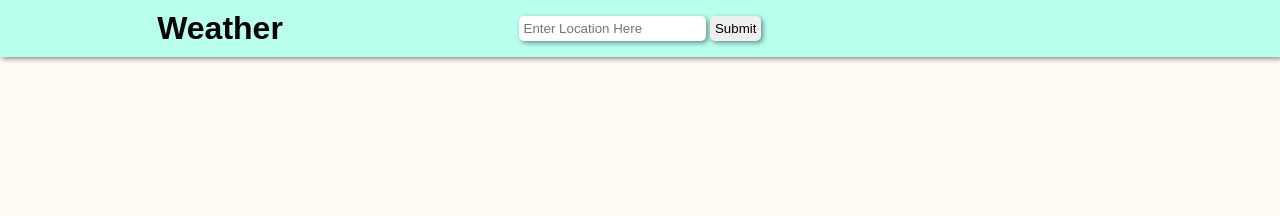
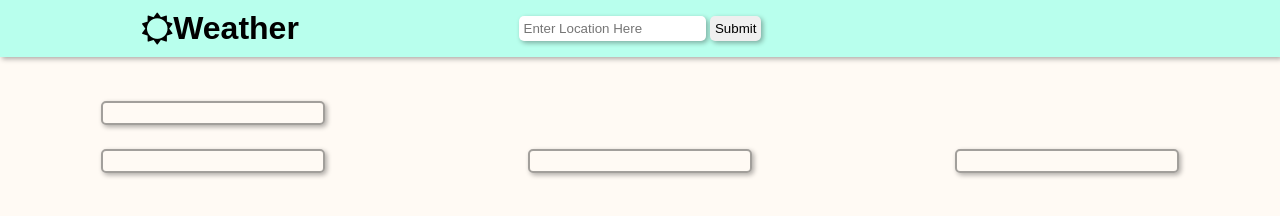
Before and after one commit to thomasxcarney/weather-app, a plain HTML site: page index.html in a window 1280 px wide. Drawn offline with Linux system fonts and the light colour scheme; no server answers.

Commit message:
Add more styling and default location
The page now has some more styling to look a little neater and on load
it shows the weather for Brooklyn, instead of an empty page.

```diff
--- a/index.html
+++ b/index.html
@@ -6,13 +6,17 @@
     <link rel="preconnect" href="https://fonts.googleapis.com">
     <link rel="preconnect" href="https://fonts.gstatic.com" crossorigin>
     <link href="https://fonts.googleapis.com/css2?family=Montserrat:ital,wght@1,800&display=swap" rel="stylesheet">
+    <link rel="stylesheet" href="https://cdnjs.cloudflare.com/ajax/libs/font-awesome/4.7.0/css/font-awesome.min.css">
     <link rel="stylesheet" href="styles.css">
     <script src="scripts.js" defer></script>
     <title>My Weather App</title>
 </head>
 <body>
     <header id="header">
-        <h1>Weather</h1>
+        <div class="title">
+            <i class="fa fa-sun-o" aria-hidden="true"></i>
+            <h1>Weather</h1>
+        </div>
         <form class="location-input-form">
             <input type="text" id="location-input" placeholder="Enter Location Here" />
             <button type="button" id="submit-location">Submit</button>
@@ -20,7 +24,7 @@
     </header>
     <div id="content">
         <div id="location-container"></div>
-        <div id="current-weather-container"></div>
+        <div id="current-weather-container" class="forecast"></div>
         <div id="current-weather-details"></div>
         <div id="forecast-container">
             <div id="day1" class="forecast"></div>
--- a/scripts.js
+++ b/scripts.js
@@ -10,16 +10,21 @@ const getLocationValue = function addSubmitEventListener() {
     let location = locationInput.value;
     getForecast(location);
     getCurrentWeather(location);
-    printLocation();
     })
 };
 
+const setInitialLocation = function setInitialLocation(location) {
+    getForecast(location);
+    getCurrentWeather(location);
+};
+
+setInitialLocation('Brooklyn');
 getLocationValue();
 
 const processForecastDate = function processForecastDataArrWithMap(arr) {
     const newArr = arr.map(({date, day}) => ({date, day}));
     return newArr;
-}
+};
 
 const printForecast = function printForecastInfoToContainer(obj, container) {
     container.innerHTML = '';
@@ -30,7 +35,7 @@ const printForecast = function printForecastInfoToContainer(obj, container) {
     const condition = document.createElement('p');
     condition.innerHTML = obj.day.condition.text;
     const avgTempF = document.createElement('p');
-    avgTempF.innerHTML = 'Average Temp. ' + obj.day.avgtemp_f + '&deg;F';
+    avgTempF.innerHTML = 'Avg. Temp. ' + obj.day.avgtemp_f + '&deg;F';
     container.append(date, icon, condition, avgTempF);
 };
 
@@ -90,4 +95,4 @@ async function getCurrentWeather(location) {
     printLocation(locationName);
     printCurrentWeather(weather, currentWeatherContainer);
     printCurrentWeatherDetails(weather)
-}
+};
--- a/styles.css
+++ b/styles.css
@@ -1,7 +1,7 @@
 * {
     border: 0px;
     margin: 0px;
-    --drop-shadow: 2px 2px 5px rgba(0, 0, 0, 0.431);
+    --drop-shadow: 2px 2px 5px rgba(0, 0, 0, 0.324);
 }
 
 body {
@@ -30,6 +30,16 @@ body {
     box-shadow: var(--drop-shadow);
 }
 
+.title {
+    display:flex;
+    justify-content: center;
+    align-items: center;
+}
+
+.title > i {
+    font-size: 2rem;
+}
+
 input, button {
     padding: 5px;
     box-shadow: var(--drop-shadow);
@@ -40,6 +50,10 @@ input, button {
     grid-column: 1 / 4;
     font-family: 'Montserrat', sans-serif;
     text-shadow: var(--drop-shadow);
+}
+
+#location-container > * {
+    font-size: 3rem;
 }
 
 #current-weather-container {
@@ -55,3 +69,12 @@ input, button {
     grid-column: 1 / 4;
     grid-row: 4;
 }
+
+.forecast {
+    border: 2px solid rgba(0, 0, 0, 0.363);
+    border-radius: 5px;
+    width: 200px;
+    height: auto;
+    padding: 10px;
+    box-shadow: var(--drop-shadow);
+}
```
